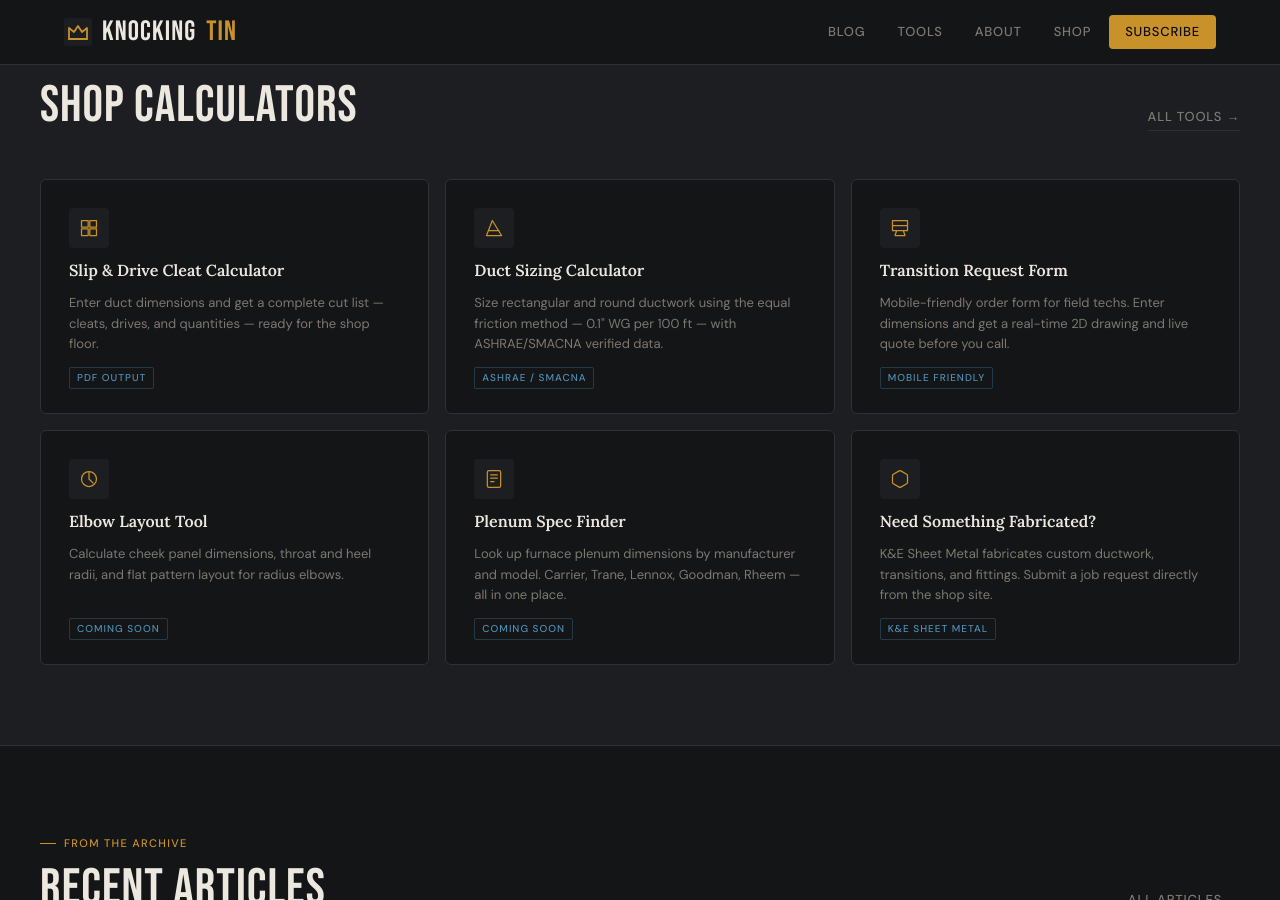
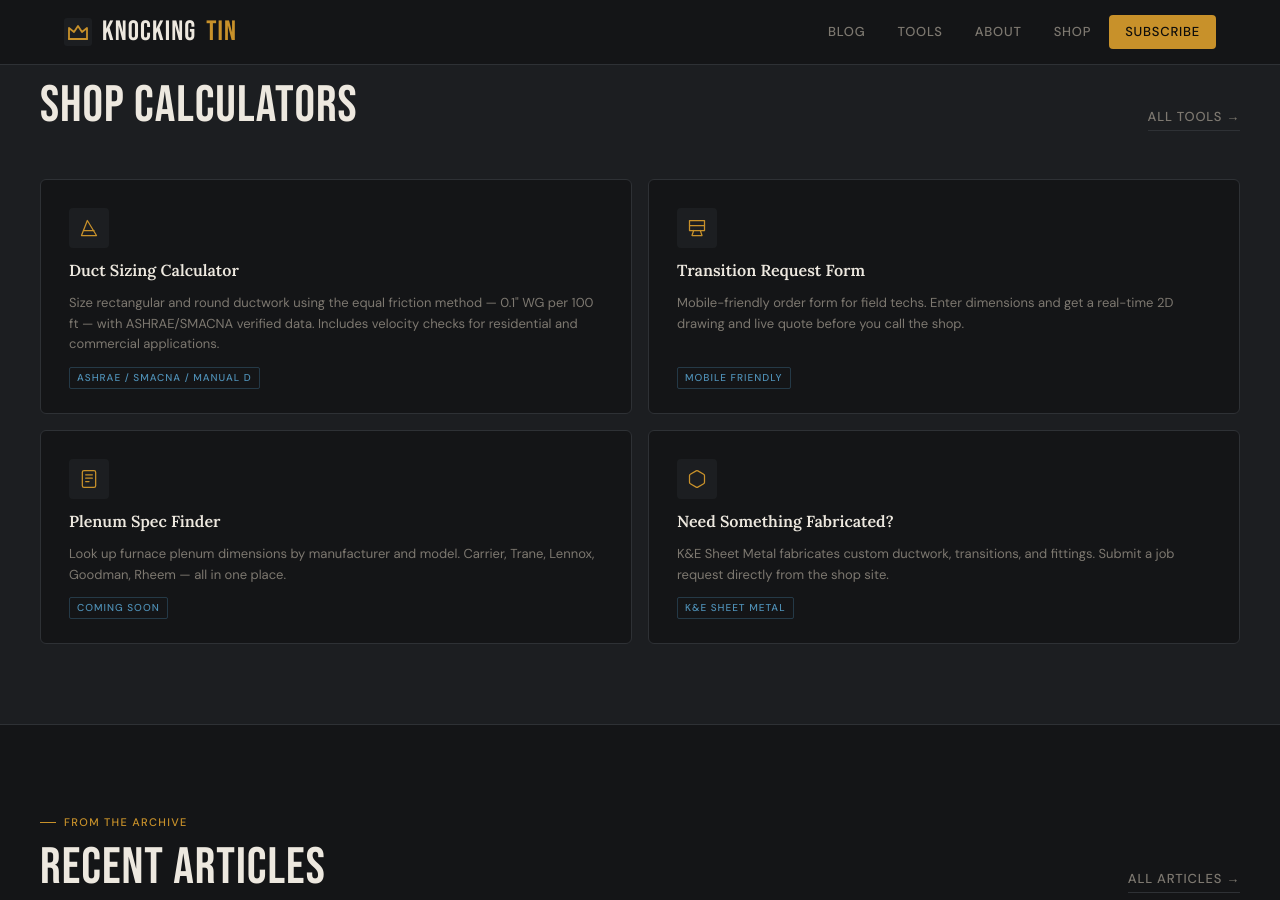
Before and after one commit to KESM89/knockingtin, a Jekyll site: the page built from index.html, in a window 1280 px wide and 900 px high, scrolled down 1739 px. Built offline with Jekyll 4.4.1, drawn with Linux system fonts in a browser that asks for light colours.

Commit message:
Update index.html

```diff
--- a/index.html
+++ b/index.html
@@ -27,7 +27,6 @@ layout: default
       </div>
       <p class="subscribe-note">Fabricators only. Unsubscribe any time.</p>
     </div>
-
   </div>
 </section>
 
@@ -89,23 +88,15 @@ layout: default
       <a href="/tools/" class="see-all">All Tools →</a>
     </div>
 
-    <div class="tools-grid">
-      <a href="/tools/cleat-calculator/" class="tool-card">
-        <div class="tool-icon">
-          <svg viewBox="0 0 24 24"><rect x="3" y="3" width="8" height="8"/><rect x="13" y="3" width="8" height="8"/><rect x="3" y="13" width="8" height="8"/><rect x="13" y="13" width="8" height="8"/></svg>
-        </div>
-        <h3>Slip &amp; Drive Cleat Calculator</h3>
-        <p>Enter duct dimensions and get a complete cut list — cleats, drives, and quantities — ready for the shop floor.</p>
-        <span class="tool-tag">PDF Output</span>
-      </a>
+    <div class="tools-grid" style="grid-template-columns: repeat(2, 1fr);">
 
       <a href="/tools/duct-sizing/" class="tool-card">
         <div class="tool-icon">
           <svg viewBox="0 0 24 24"><polygon points="3,21 10,3 21,21"/><line x1="6" y1="15" x2="18" y2="15"/></svg>
         </div>
         <h3>Duct Sizing Calculator</h3>
-        <p>Size rectangular and round ductwork using the equal friction method — 0.1" WG per 100 ft — with ASHRAE/SMACNA verified data.</p>
-        <span class="tool-tag">ASHRAE / SMACNA</span>
+        <p>Size rectangular and round ductwork using the equal friction method — 0.1" WG per 100 ft — with ASHRAE/SMACNA verified data. Includes velocity checks for residential and commercial applications.</p>
+        <span class="tool-tag">ASHRAE / SMACNA / Manual D</span>
       </a>
 
       <a href="/tools/transition-request/" class="tool-card">
@@ -113,17 +104,8 @@ layout: default
           <svg viewBox="0 0 24 24"><path d="M3 3 L21 3 L21 15 L3 15 Z"/><path d="M8 15 L6 21 L18 21 L16 15"/><line x1="3" y1="9" x2="21" y2="9"/></svg>
         </div>
         <h3>Transition Request Form</h3>
-        <p>Mobile-friendly order form for field techs. Enter dimensions and get a real-time 2D drawing and live quote before you call.</p>
+        <p>Mobile-friendly order form for field techs. Enter dimensions and get a real-time 2D drawing and live quote before you call the shop.</p>
         <span class="tool-tag">Mobile Friendly</span>
-      </a>
-
-      <a href="#" class="tool-card">
-        <div class="tool-icon">
-          <svg viewBox="0 0 24 24"><circle cx="12" cy="12" r="9"/><path d="M12 3 L12 12 L17 17"/></svg>
-        </div>
-        <h3>Elbow Layout Tool</h3>
-        <p>Calculate cheek panel dimensions, throat and heel radii, and flat pattern layout for radius elbows.</p>
-        <span class="tool-tag">Coming Soon</span>
       </a>
 
       <a href="#" class="tool-card">
@@ -143,6 +125,7 @@ layout: default
         <p>K&amp;E Sheet Metal fabricates custom ductwork, transitions, and fittings. Submit a job request directly from the shop site.</p>
         <span class="tool-tag">K&amp;E Sheet Metal</span>
       </a>
+
     </div>
   </div>
 </section>
```
